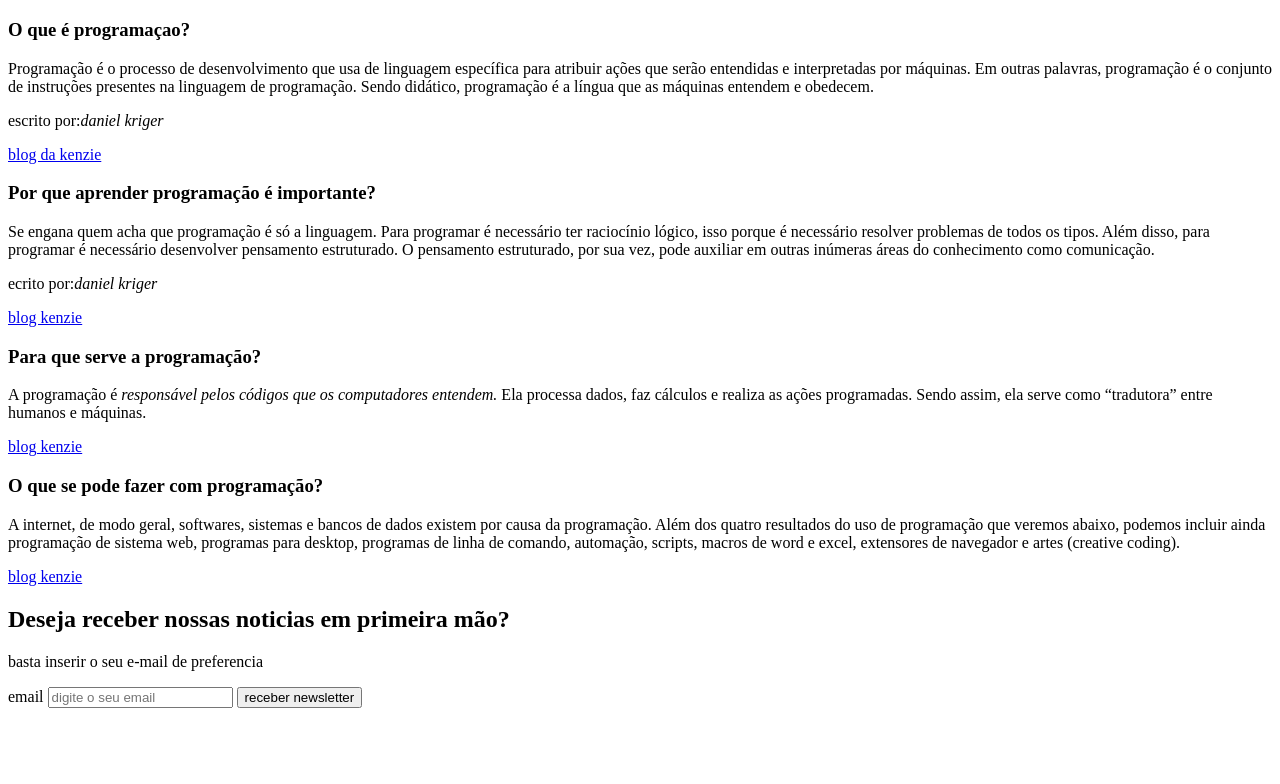
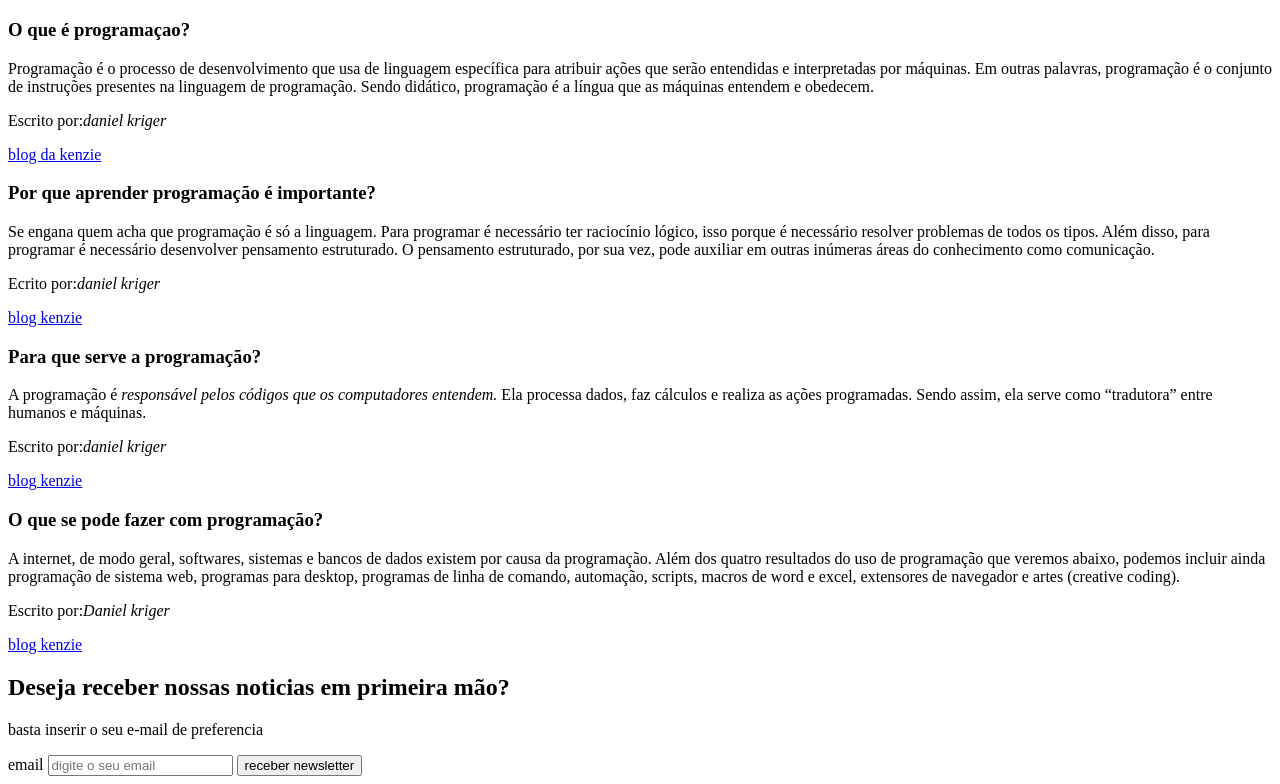
Before and after one commit to aparecidalo/blog_da_kenzie, a plain HTML site: page index.html in a window 1280 px wide. Shown: the part 373-1157 px from the top of the page. Before the commit the page ends 1089 px from the top, so only its background shows below. Drawn offline with Linux system fonts and the light colour scheme.

Commit message:
novo texto inserido

```diff
--- a/index.html
+++ b/index.html
@@ -26,7 +26,7 @@
                     presentes na linguagem de programação. Sendo didático, programação é a língua que as máquinas
                     entendem e
                     obedecem.</p>
-                <p>escrito por:<em>daniel kriger</em></p>
+                <p>Escrito por:<em>daniel kriger</em></p>
 
                 <a href="https://kenzie.com.br/blog/como-aprender-a-programar-2">blog da kenzie</a>
             </article>
@@ -39,7 +39,7 @@
                     lógico, isso porque é necessário resolver problemas de todos os tipos. Além disso, para programar é
                     necessário desenvolver pensamento estruturado. O pensamento estruturado, por sua vez, pode auxiliar
                     em outras inúmeras áreas do conhecimento como comunicação.</p>
-                <p>ecrito por:<em>daniel kriger</em></p>
+                <p>Ecrito por:<em>daniel kriger</em></p>
                 <a href="https://kenzie.com.br/blog/como-aprender-a-programar-2">blog kenzie</a>
             </article>
         </section>
@@ -49,6 +49,7 @@
                 <p>A programação é <i>responsável pelos códigos que os computadores entendem.</i> Ela processa dados,
                     faz cálculos e realiza as ações programadas. Sendo assim, ela serve como “tradutora” entre humanos e
                     máquinas.</p>
+                    <p>Escrito por:<em>daniel kriger</em></p>
                 <a href="https://kenzie.com.br/blog/como-aprender-a-programar-2">blog kenzie</a>
             </article>
         </section>
@@ -59,6 +60,7 @@
                     Além dos quatro resultados do uso de programação que veremos abaixo, podemos incluir ainda
                     programação de sistema web, programas para desktop, programas de linha de comando, automação,
                     scripts, macros de word e excel, extensores de navegador e artes (creative coding).</p>
+                    <p>Escrito por:<em>Daniel kriger</em></p>
                 <a href="https://kenzie.com.br/blog/como-aprender-a-programar-2">blog kenzie</a>
             </article>
         </section>
```
